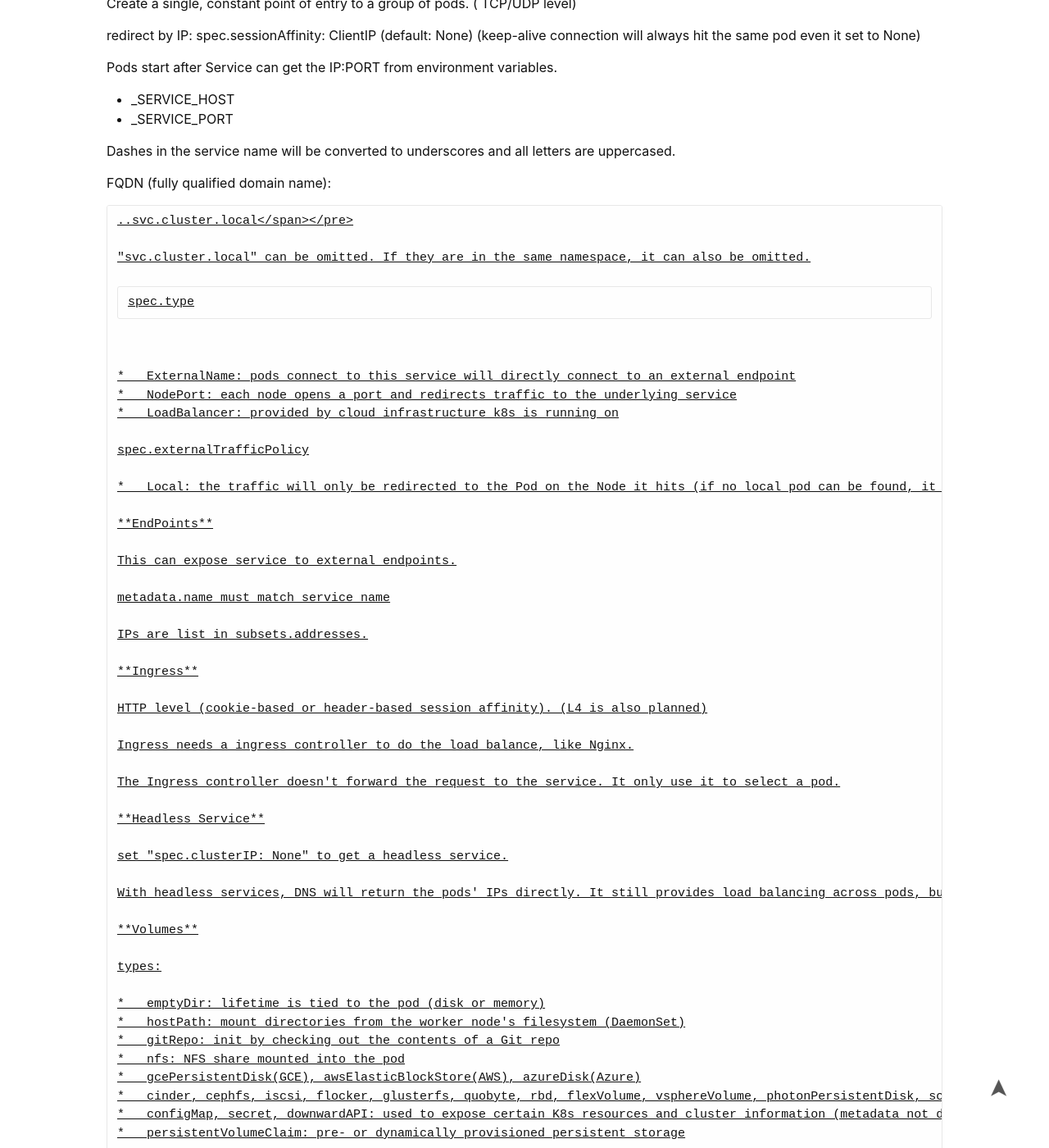
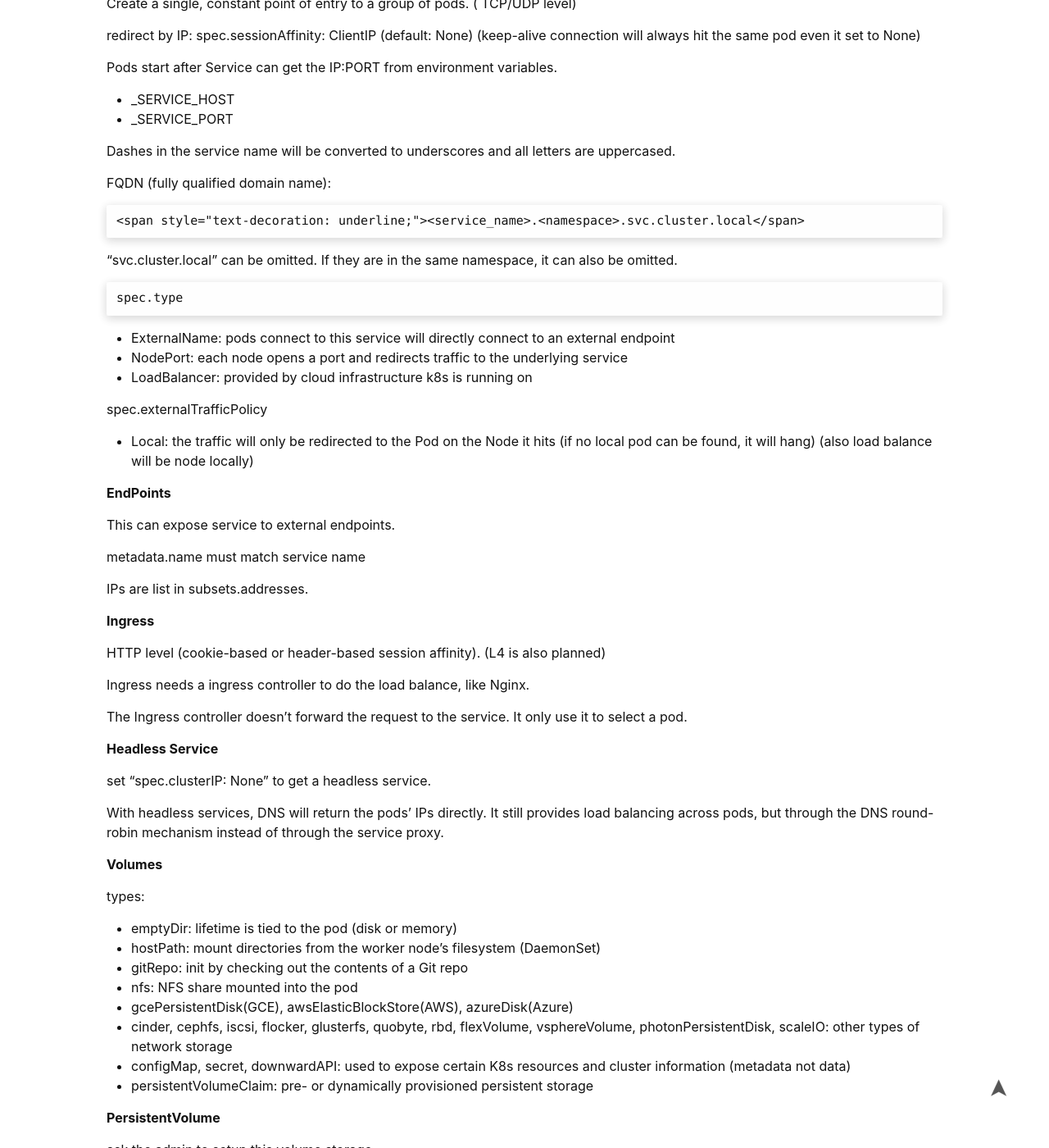
Before and after one commit to kemingy/kemingy.github.io, a Jekyll site: the page built from _posts/2019-11-27-k8s-in-action.md, in a window 1280 px wide and 1400 px high, scrolled down 2653 px. Shown: the whole window at 82% size. Built offline with Jekyll 4.4.1, drawn with Linux system fonts in a browser that asks for light colours; some of the changed text lies outside the part shown.

````diff
--- a/_posts/2019-11-27-k8s-in-action.md
+++ b/_posts/2019-11-27-k8s-in-action.md
@@ -132,11 +132,15 @@ Dashes in the service name will be converted to underscores and all letters are
 
 FQDN (fully qualified domain name):
 
-<pre><span style="text-decoration: underline;"><service_name>.<namespace>.svc.cluster.local</span></pre>
+```
+<span style="text-decoration: underline;"><service_name>.<namespace>.svc.cluster.local</span>
+```
 
 "svc.cluster.local" can be omitted. If they are in the same namespace, it can also be omitted.
 
-<pre>spec.type</pre>
+```
+spec.type
+```
 
 *   ExternalName: pods connect to this service will directly connect to an external endpoint
 *   NodePort: each node opens a port and redirects traffic to the underlying service
@@ -254,21 +258,26 @@ A Deployment is backed by a ReplicaSet.
 
 When rolling update, it will create a new ReplicaSet to handle the new version pods. So it will create a ReplicaSet for each new version. (revisionHistoryLimit is 2 by default)
 
-<pre>kubectl rollout undo deployment <name> --to-revision=1
-kubectl rollout history deployment <name></pre>
+```
+kubectl rollout undo deployment <name> --to-revision=1
+kubectl rollout history deployment <name>
+```
 
 *   maxSurge: how many pod instances allow to exist above the desired replica count
 *   maxUnavailable: how many pod instances allow to be unavailable relative to the desired replica count
 
-<pre>kubectl rollout pause deployment <name>
-kubectl rollout resume deployment <name></pre>
+```
+kubectl rollout pause deployment <name>
+kubectl rollout resume deployment <name>
+```
 
 ## Useful CMD
 
 kubelet explain pod
 kubelet explain pod.spec
 
-<pre>kubectl exec <pod> -- <cmd>
+```
+kubectl exec <pod> -- <cmd>
 kubectl exec -it <pod> /bin/bash
 
 kubectl run <name> --image=<> --generator=run-pod/v1 --command -- sleep infinity
@@ -283,12 +292,13 @@ kubectl exec downward ls -1L /etc/downward
 kubectl proxy
 
 kubectl patch deployment <name> -p '{"spec": {"minReadySeconds": 10}}'
-
-</pre>
+```
 
 ## Details
 
 **GPU schedual**
 
-<pre>kubectl label node gpu-node gpu=true
-pod.spec.nodeSelector: gpu: "true"</pre>
+```
+kubectl label node gpu-node gpu=true
+pod.spec.nodeSelector: gpu: "true"
+```
````
